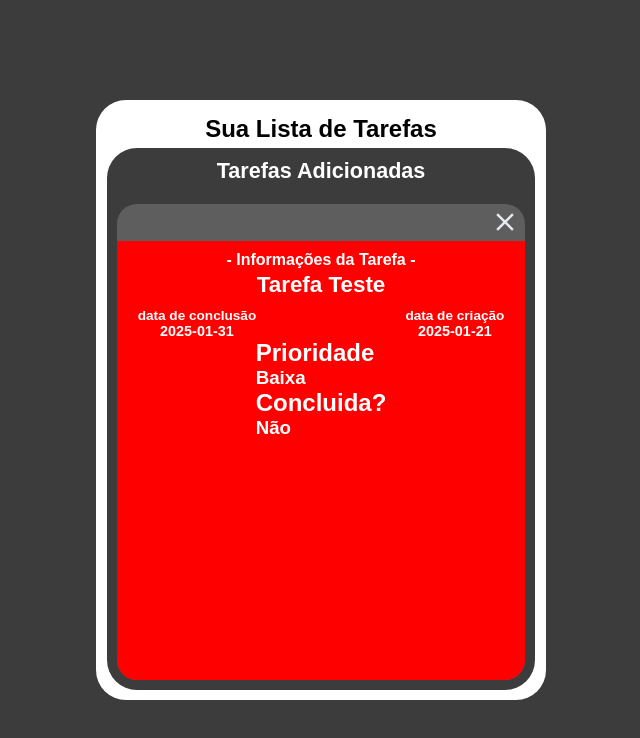
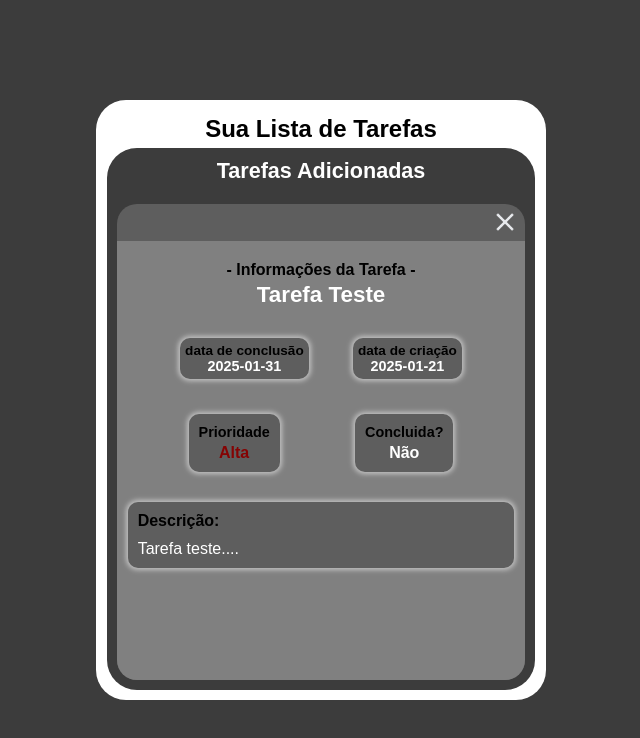
Before and after one commit to LaLunaInSky/projeto-lista-de-tarefa, a plain HTML site: page index.html in a window 1280 px wide. Shown: the whole page, without its empty margins (319-959 px from the left). Drawn offline with Linux system fonts and the light colour scheme.

Commit message:
21/01/22025 09:28

```diff
--- a/index.html
+++ b/index.html
@@ -94,8 +94,14 @@
                                     </h3>
                                 </div>
                             </div>
-
-                            <!-- descrição -->
+                            <div class="descriçãoT">
+                                <h2>
+                                    Descrição:
+                                </h2>
+                                <p>
+                                    Lorem ipsum dolor sit amet consectetur adipisicing elit. Architecto dolorem tenetur maxime consequatur sapiente nobis, cum ratione. Libero sint, dolore quasi reprehenderit voluptate aliquam eveniet vitae officia voluptates animi iusto.
+                                </p>
+                            </div>
                         </div>
                     </div>
                 </section>
--- a/scripts/script.js
+++ b/scripts/script.js
@@ -59,6 +59,8 @@ const distribuirEventos = (e)=>{
 
 const abrirMenuinfoEditarTarefa = (elemento)=>{
     const index = elemento.parentElement.parentElement.id.slice(6)
+    const infoMenu = document.querySelector(".info")
+    const editarMenu = document.querySelector(".editar")
 
     infoEditarTarefa.style.display = 'flex'
     tarefasAdicionadas.style.display = 'none'
@@ -68,6 +70,11 @@ const abrirMenuinfoEditarTarefa = (elemento)=>{
     //editar tarefa
     //visualizar tarefa
 
+    if (elemento.children[0].title == "visualizar tarefa") {
+        infoMenu.style.display = 'flex'
+        editarMenu.style.display = 'none'
+    }
+
     //console.log(elemento.parentElement.parentElement)
 }
 
@@ -75,12 +82,19 @@ const atribuirInfosDaTarefa = (array)=>{
     const tarefa = array
     const infoMenu = document.querySelector(".info")
     const datas = document.querySelector(".datas")
+    const prioridadeEConclusão = document.querySelector(".prioridadeEConclusão")
+    const descriçãoT = document.querySelector(".descriçãoT")
 
     infoMenu.children[1].innerText = tarefa[0]
     datas.children[0].children[1].innerText = tarefa[1]
     datas.children[1].children[1].innerText = tarefa[2]
 
-    console.log(tarefa)
+    prioridadeEConclusão.children[0].children[1].innerText = tarefa[3]
+    prioridadeEConclusão.children[0].children[1].style.color = tarefa[6]
+
+    prioridadeEConclusão.children[1].children[1].innerText = tarefa[5] ? "Sim" : "Não"
+
+    descriçãoT.children[1].innerText = tarefa[4]
 }
 
 const deletarTarefa = (elemento)=>{
@@ -141,7 +155,7 @@ class ModeloTarefa{
 
     info = ()=>{
         const atributos = [
-            this.nome, this.dataDeConclusão, this.dataDeCriação, this.prioridade, this.descrição, this.concluido
+            this.nome, this.dataDeConclusão, this.dataDeCriação, this.prioridade, this.descrição, this.concluido, this.cor
         ]
 
         return atributos
--- a/styles/style_adaptativo.css
+++ b/styles/style_adaptativo.css
@@ -294,16 +294,17 @@ body {
                     }
 
                     & > .info {
-                        background-color: red;
                         display: flex;
                         flex-flow: column;
                         justify-content: flex-start;
                         align-items: center;
+                        background-color: var(--preto04);
                         color: white;
 
                         & > h2 {
+                            color: var(--preto01);
                             cursor: default;
-                            margin-top: 10px;
+                            margin-top: 20px;
                             font-size: 1em;
                         }
 
@@ -314,13 +315,22 @@ body {
                             font-size: 1.4em;
                         }
 
+                        & > div h2 {
+                            color: var(--preto01);
+                            font-weight: bolder;
+                        }
+
                         & > .datas {
-                            margin-top: 10px;
-                            width: 90%;
+                            margin-top: 30px;
+                            width: 80%;
                             display: flex;
-                            justify-content: space-between;
+                            justify-content: space-around;
 
                             & > div {
+                                background-color: var(--preto03);
+                                box-shadow: 0px 0px 5px 2px var(--preto06);
+                                padding: 5px;
+                                border-radius: 10px;
                                 cursor: default;
                                 display: flex;
                                 flex-flow: column;
@@ -334,6 +344,56 @@ body {
                                 & > h3 {
                                     font-size: 0.9em;
                                 }
+                            }
+                        }
+
+                        & > .prioridadeEConclusão {
+                            cursor: default;
+                            margin-top: 35px;
+                            width: 65%;
+                            display: flex;
+                            justify-content: space-between;
+
+                            & > div {
+                                background-color: var(--preto03);
+                                box-shadow: 0px 0px 5px 2px var(--preto06);
+                                padding: 10px;
+                                border-radius: 10px;
+                                display: flex;
+                                flex-flow: column;
+                                align-items: center;
+
+                                & > h2 {
+                                    font-size: 0.9em;
+                                }
+
+                                & > h3 {
+                                    margin-top: 4px;
+                                    font-size: 1em;
+                                }
+                            }
+
+                            & > div:nth-child(1) > h3 {
+                                color: black;
+                            }
+                        }
+
+                        & > .descriçãoT {
+                            background-color: var(--preto03);
+                            box-shadow: 0px 0px 5px 2px var(--preto06);
+                            padding: 10px;
+                            border-radius: 10px;
+                            cursor: default;
+                            margin-top: 30px;
+                            width: 90%;
+
+                            & > h2 {
+                                font-size: 1em;
+                            }
+
+                            & > p {
+                                margin-top: 10px;
+                                font-size: 1em;
                             }
                         }
                     }
```
